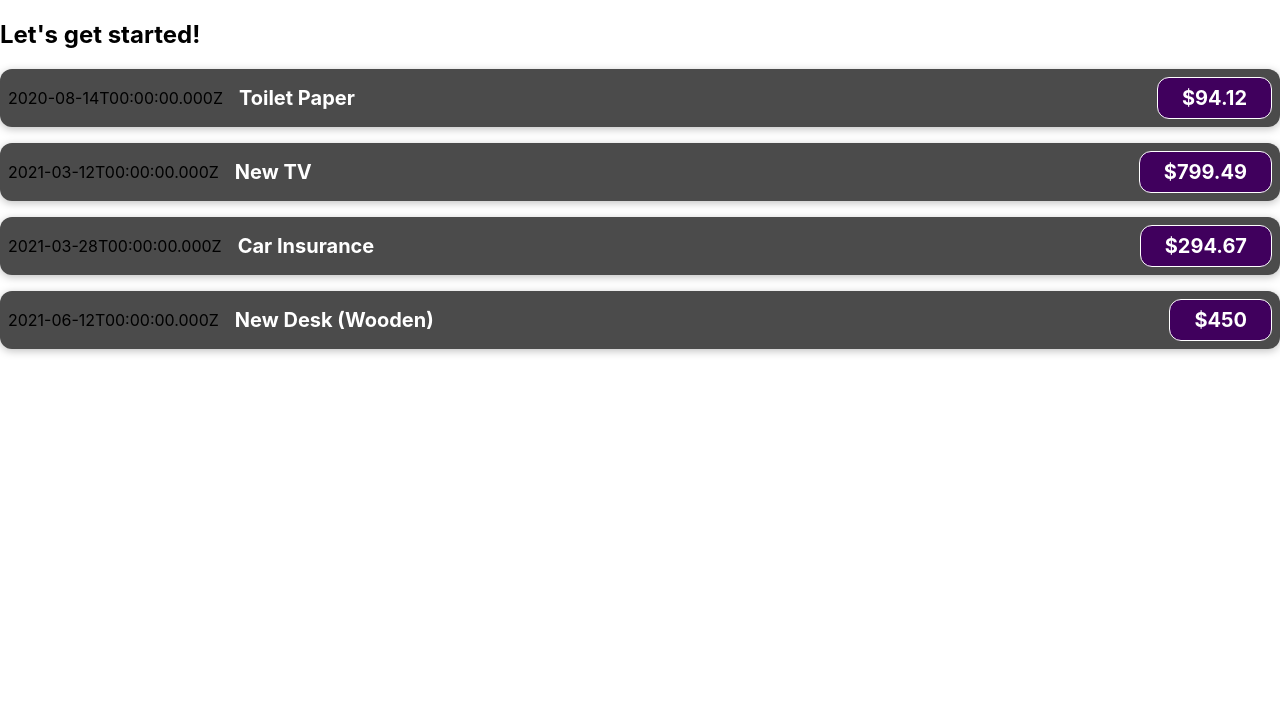
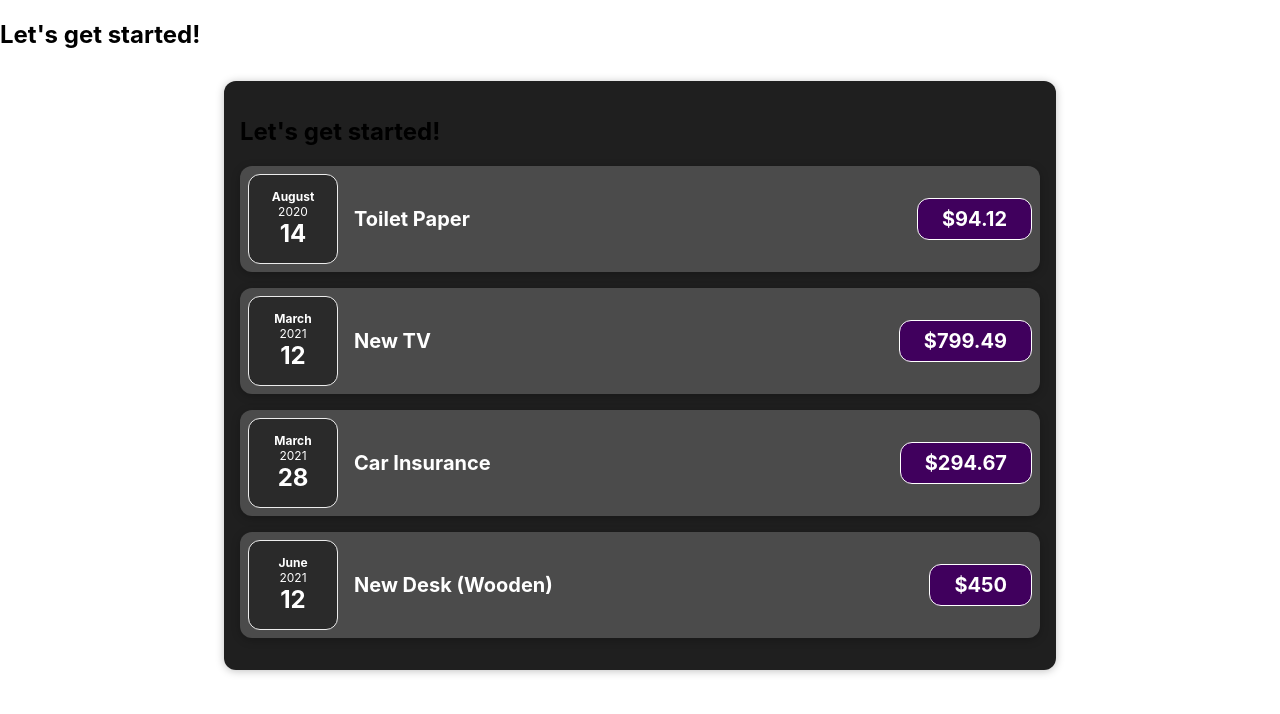
Before and after one commit to amishasubedi/Expense-Tracker-App, a JavaScript app: page / in a window 1280 px wide. Shown: the top 714 px of the page. Built offline with nearby package versions, Linux system fonts and the light colour scheme.

Commit message:
new components added

```diff
--- a/src/App.js
+++ b/src/App.js
@@ -1,5 +1,5 @@
 // import custom components
-import ExpenseItem from "./components/ExpenseItem";
+import Expenses from "./components/Expenses";
 
 function App() {
   const expenses = [
@@ -26,26 +26,7 @@
   return (
     <div>
       <h2>Let's get started!</h2>
-      <ExpenseItem
-        title={expenses[0].title}
-        amount={expenses[0].amount}
-        date={expenses[0].date}
-      ></ExpenseItem>
-      <ExpenseItem
-        title={expenses[1].title}
-        amount={expenses[1].amount}
-        date={expenses[1].date}
-      ></ExpenseItem>
-      <ExpenseItem
-        title={expenses[2].title}
-        amount={expenses[2].amount}
-        date={expenses[2].date}
-      ></ExpenseItem>
-      <ExpenseItem
-        title={expenses[3].title}
-        amount={expenses[3].amount}
-        date={expenses[3].date}
-      ></ExpenseItem>
+      <Expenses items={expenses} />
     </div>
   );
 }
--- /dev/null
+++ b/src/components/ExpenseDate.css
@@ -0,0 +1,26 @@
+.expense-date {
+  display: flex;
+  flex-direction: column;
+  width: 5.5rem;
+  height: 5.5rem;
+  border: 1px solid #ececec;
+  background-color: #2a2a2a;
+  color: white;
+  border-radius: 12px;
+  align-items: center;
+  justify-content: center;
+}
+
+.expense-date__month {
+  font-size: 0.75rem;
+  font-weight: bold;
+}
+
+.expense-date__year {
+  font-size: 0.75rem;
+}
+
+.expense-date__day {
+  font-size: 1.5rem;
+  font-weight: bold;
+}
--- /dev/null
+++ b/src/components/ExpenseDate.js
@@ -0,0 +1,17 @@
+import "./ExpenseDate.css";
+
+// rendering date of expense
+function ExpenseDate(props) {
+  const month = props.date.toLocaleString("en-US", { month: "long" });
+  const day = props.date.toLocaleString("en-US", { day: "2-digit" });
+  const year = props.date.getFullYear();
+
+  return (
+    <div className="expense-date">
+      <div className="expense-date__month">{month}</div>
+      <div className="expense-date__year">{year}</div>
+      <div className="expense-date__day">{day}</div>
+    </div>
+  );
+}
+export default ExpenseDate;
--- a/src/components/ExpenseItem.js
+++ b/src/components/ExpenseItem.js
@@ -1,3 +1,4 @@
+import ExpenseDate from "./ExpenseDate";
 import "./ExpenseItem.css";
 
 function ExpenseItem(props) {
@@ -5,7 +6,7 @@
   return (
     // wrapping around another div
     <div className="expense-item">
-      <div>{props.date.toISOString()}</div>
+      <ExpenseDate date={props.date} />
       <div className="expense-item__description">
         <h2>{props.title}</h2>
         <div className="expense-item__price">${props.amount}</div>
--- /dev/null
+++ b/src/components/Expenses.css
@@ -0,0 +1,9 @@
+.expenses {
+  padding: 1rem;
+  background-color: rgb(31, 31, 31);
+  margin: 2rem auto;
+  width: 50rem;
+  max-width: 95%;
+  border-radius: 12px;
+  box-shadow: 0 1px 8px rgba(0, 0, 0, 0.25);
+}
--- /dev/null
+++ b/src/components/Expenses.js
@@ -0,0 +1,40 @@
+import "./Expenses.css";
+import ExpenseItem from "./ExpenseItem";
+
+function Expenses(props) {
+  return (
+    <div className="expenses">
+      <h2>Let's get started!</h2>
+      <div className="expenses-item1">
+        <ExpenseItem
+          title={props.items[0].title}
+          amount={props.items[0].amount}
+          date={props.items[0].date}
+        />
+      </div>
+      <div className="expenses-item2">
+        <ExpenseItem
+          title={props.items[1].title}
+          amount={props.items[1].amount}
+          date={props.items[1].date}
+        />
+      </div>
+      <div className="expenses-item3">
+        <ExpenseItem
+          title={props.items[2].title}
+          amount={props.items[2].amount}
+          date={props.items[2].date}
+        />
+      </div>
+      <div className="expenses-item4">
+        <ExpenseItem
+          title={props.items[3].title}
+          amount={props.items[3].amount}
+          date={props.items[3].date}
+        />
+      </div>
+    </div>
+  );
+}
+
+export default Expenses;
```
Also changed, not shown: 1 other file (tests, documents, lock files or other folders).
